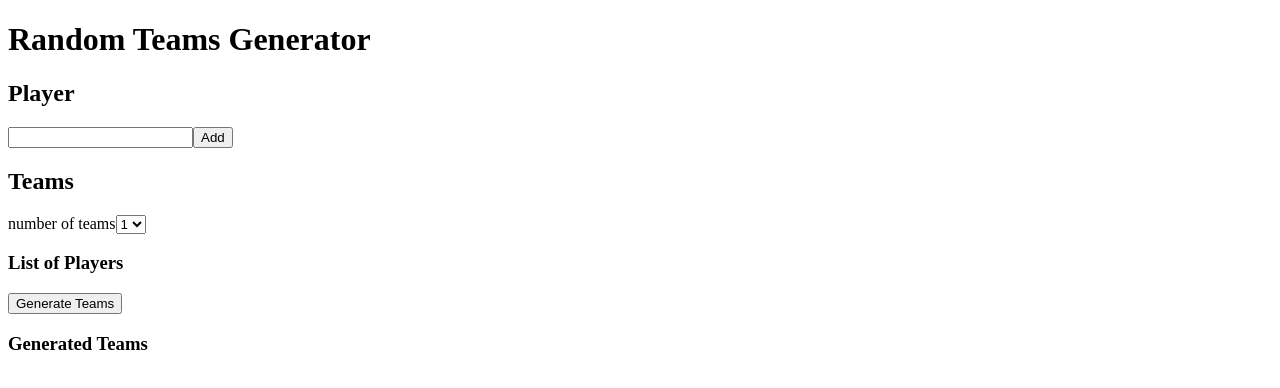
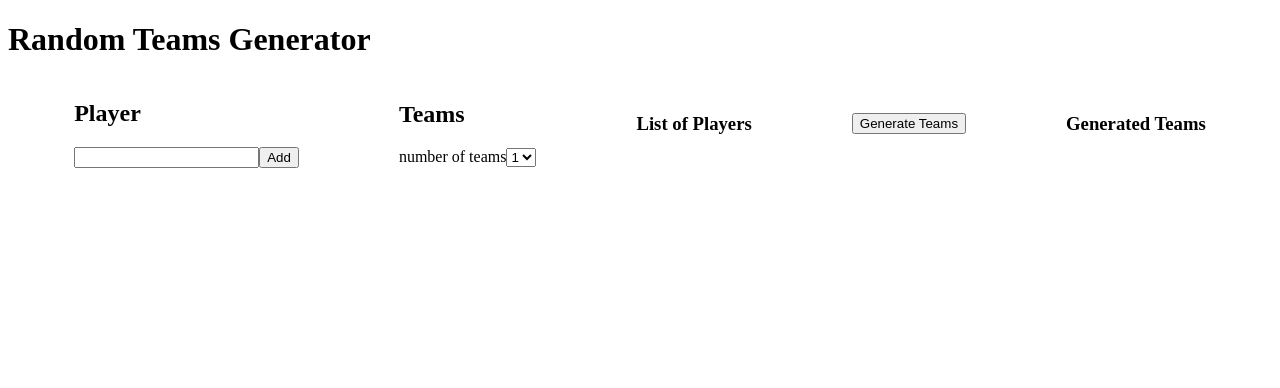
Before and after one commit to dobarrofranco/random-team-generator, a React (Vite) app: page / in a window 1280 px wide. Shown: the top 388 px of the page. Built offline with nearby package versions, Linux system fonts and the light colour scheme.

Commit message:
initial style

```diff
--- a/src/App.css
+++ b/src/App.css
@@ -0,0 +1,6 @@
+.selectionMode {
+    display: flex;
+    align-items: center;
+    justify-content: center;
+    gap: 100px;
+}
--- a/src/App.jsx
+++ b/src/App.jsx
@@ -46,8 +46,8 @@ function App() {
 
     if (selectedNumber === end) {
       // Si el usuario selecciona el último número del rango actual, se actualiza el rango
-      setStart(end + 1);
-      setEnd(end + 5);
+      setStart(end + 1); // 6 / 10..
+      setEnd(end + 5); // 10 / 20..
 
       // Generar un nuevo conjunto de números basado en el nuevo rango
       const newNumbers = [];
@@ -96,6 +96,9 @@ function App() {
     <div className="backDrawTeams">
 
       <h1 className='appName'>Random Teams Generator</h1>
+
+      <div className="selectionMode">
+
 
         <div className="addPlayers">
           <h2>Player</h2>
@@ -156,7 +159,7 @@ function App() {
           ))}
         </div>
 
-
+      </div>
     </div>
 
   )
```
Lines whose indentation alone changed are shown as unchanged.
